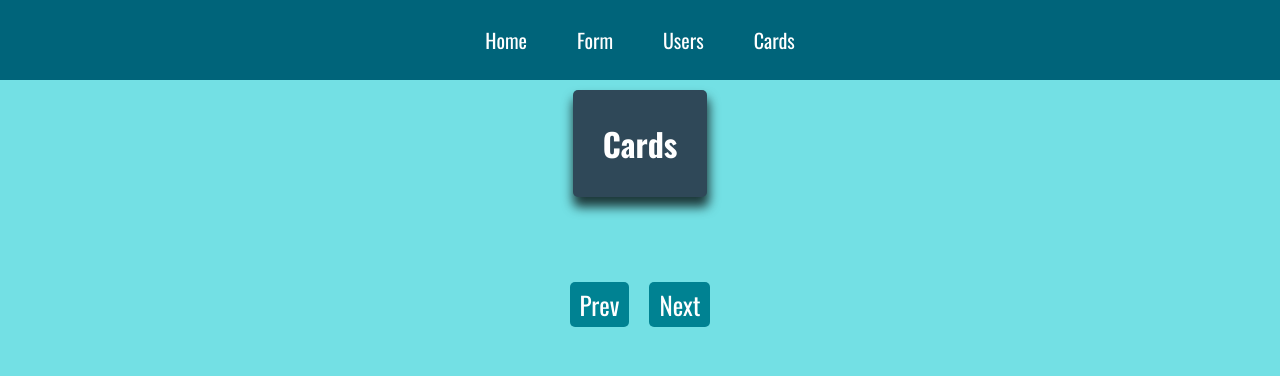
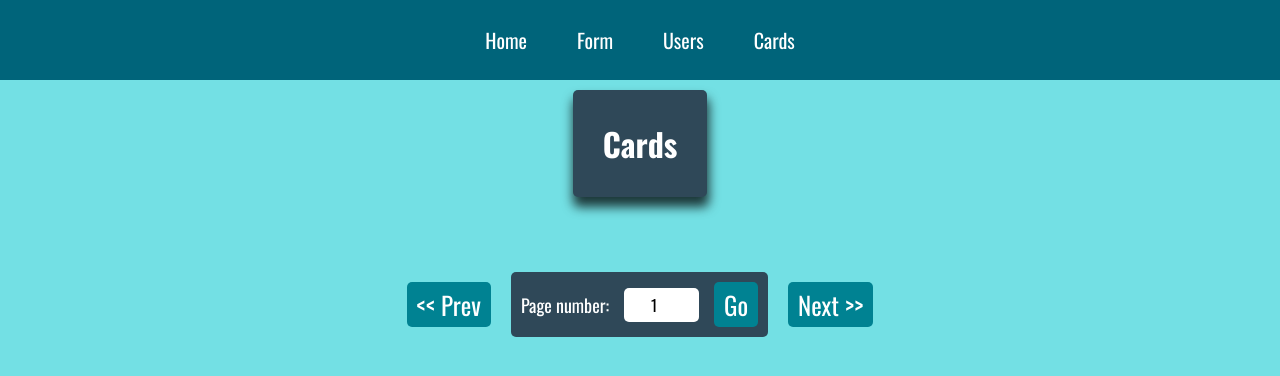
Before and after one commit to Matt-Cab/skillfactory-avalith_tp1, a plain HTML site: page cards.html in a window 1280 px wide. Drawn offline with nearby package versions, Linux system fonts and the light colour scheme; no server answers.

Commit message:
:sparkles: Feat: added functionality to change to a desired page of characters

```diff
--- a/cards.html
+++ b/cards.html
@@ -32,8 +32,13 @@
         <h1 class="main-title">Cards</h1>
         <div id="cards-container" class="cards-container"></div>
         <div class="btns">
-            <button class="card-btn custom-btn" id="btn-prev" type="button">Prev</button>
-            <button class="card-btn custom-btn" id="btn-next" type="button">Next</button>
+            <button class="card-btn custom-btn" id="btn-prev" type="button"><< Prev</button>
+            <div class="choose-page-container">
+                <label for="pageNumber">Page number:</label>
+                <input type="number" name="pageNumber" id="page-number" min="1">
+                <button class="card-btn custom-btn" id="btn-go" type="button">Go</button>
+            </div>
+            <button class="card-btn custom-btn" id="btn-next" type="button">Next >></button>
         </div>
     </main>
 </body>
--- a/css/cards.css
+++ b/css/cards.css
@@ -55,5 +55,33 @@
 .btns {
     display: flex;
     justify-content: center;
+    align-items: center;
     gap: 20px;
 }
+
+.choose-page-container {
+    background-color: var(--color-gradient-3);
+    color: #fff;
+    padding: 10px;
+    border-radius: 5px;
+    font-size: 18px;
+    display: flex;
+    align-items: center;
+    gap: 15px;
+}
+
+.choose-page-container input {
+    padding: 5px;
+    font-size: 16px;
+    text-align: center;
+    border-radius: 5px;
+    border: none;
+    width: 75px;
+}
+.choose-page-container input:focus {
+    outline: 2px solid var(--color-gradient-1);
+}
+
+.choose-page-container #btn-go {
+    margin: 0;
+}
--- a/js/cards.js
+++ b/js/cards.js
@@ -38,6 +38,8 @@ const addCharacterToPage = (character, cardsContainer) => {
 }
 
 const renderCharacters = async (url) => {
+    inputPageNumber.value = sessionStorage.pageNumber;
+
     const data = await fetchCharacters(url);
 
     if (data.error) {
@@ -52,6 +54,7 @@ const renderCharacters = async (url) => {
         else {
             const listOfCharacters = data.characters.results;
 
+            sessionStorage.numberOfPages = data.characters.info.pages;
             sessionStorage.prev = data.characters.info.prev;
             sessionStorage.next = data.characters.info.next;
 
@@ -63,12 +66,29 @@ const renderCharacters = async (url) => {
 const handleBtnClick = event => {
     const cardsContainer = document.querySelector("#cards-container");
     let newUrl = "";
+    let currentPageNumber = parseInt(sessionStorage.pageNumber);
+    const totalPages = parseInt(sessionStorage.numberOfPages);
 
     if (event.target.id === "btn-prev") {
         newUrl = sessionStorage.prev;
+        if (currentPageNumber - 1 >= 0) {
+            currentPageNumber--;
+        }
     }
     else if (event.target.id === "btn-next") {
         newUrl = sessionStorage.next;
+        if (currentPageNumber + 1 <= totalPages) {
+            currentPageNumber++;
+        }
+    }
+    else if (event.target.id === "btn-go") {
+        currentPageNumber = parseInt(inputPageNumber.value);
+
+        if ((currentPageNumber >= 1) && (currentPageNumber <= totalPages)) {
+            newUrl = `${URL_GET_CHARACTERS}?page=${currentPageNumber}`;
+        } else {
+            console.warn("Out of allowed range.");
+        }
     }
 
     if (newUrl === undefined || newUrl === "null" || newUrl === "") {
@@ -76,6 +96,7 @@ const handleBtnClick = event => {
     }
     else {
         cardsContainer.innerHTML = "";
+        sessionStorage.pageNumber = currentPageNumber;
         renderCharacters(newUrl);
     }
 
@@ -83,8 +104,17 @@ const handleBtnClick = event => {
 
 const btnPrev = document.querySelector("#btn-prev");
 const btnNext = document.querySelector("#btn-next");
+const btnGoToPage = document.querySelector("#btn-go");
+const inputPageNumber = document.querySelector("#page-number");
 
 btnPrev.addEventListener("click", handleBtnClick);
 btnNext.addEventListener("click", handleBtnClick);
+btnGoToPage.addEventListener("click", handleBtnClick);
 
-renderCharacters(URL_GET_CHARACTERS);
+if (sessionStorage.pageNumber === undefined) {
+    sessionStorage.pageNumber = 1;
+    renderCharacters(URL_GET_CHARACTERS);
+} else {
+    const currentUrl = `${URL_GET_CHARACTERS}?page=${sessionStorage.pageNumber}`;
+    renderCharacters(currentUrl);
+}
```
